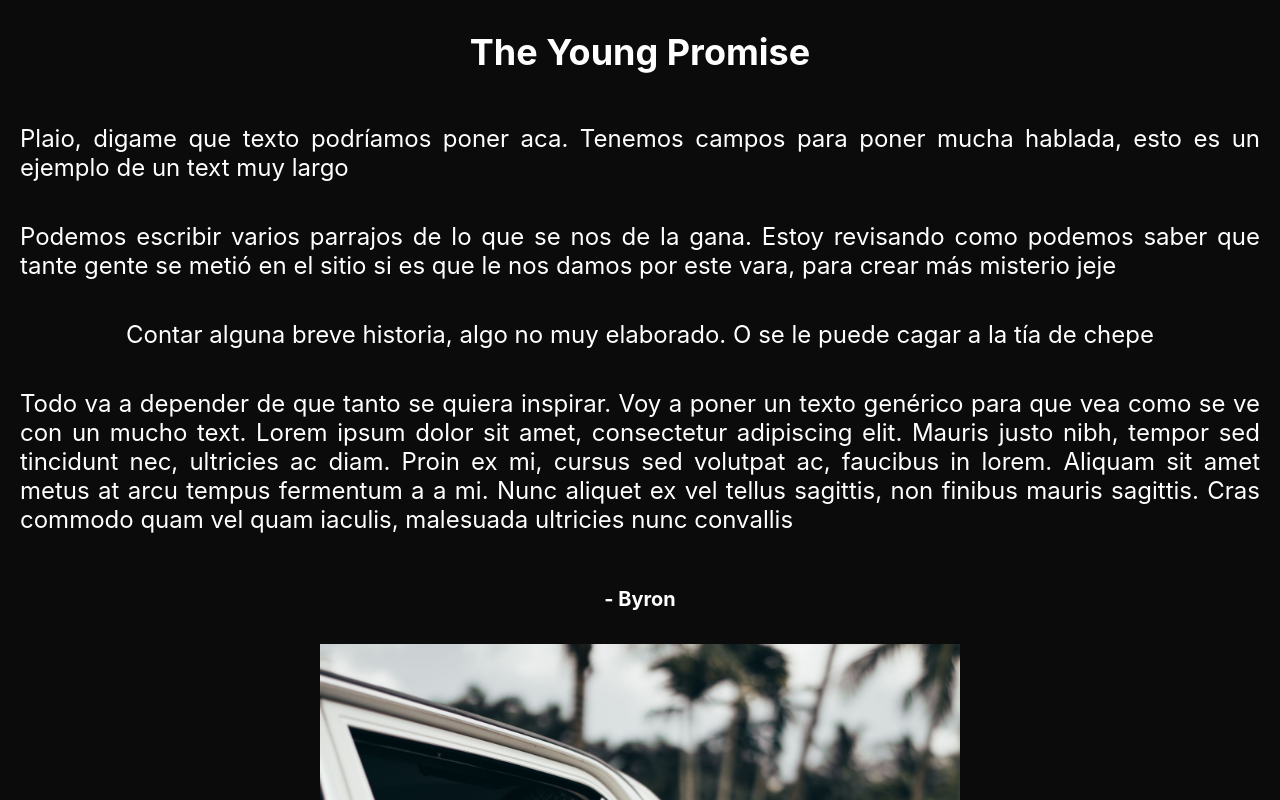
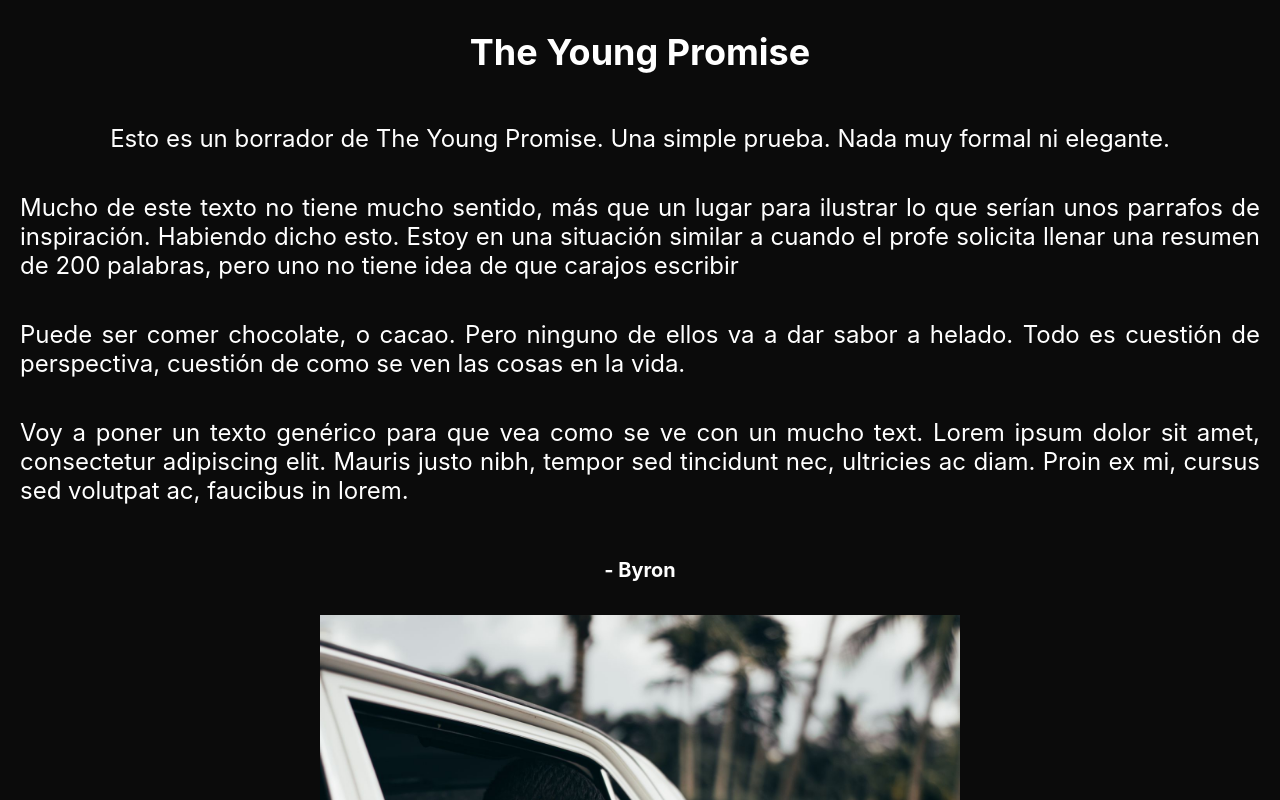
Before and after one commit to EstebanVargas10/typTest01, a React (Create React App) app: page / in a window 1280 px wide. Shown: the top 800 px of the page. Built offline with nearby package versions, Linux system fonts and the light colour scheme.

Commit message:
Cambio de texto

```diff
--- a/src/App.js
+++ b/src/App.js
@@ -16,30 +16,29 @@ function App() {
         <h2>The Young Promise</h2>
 
         <p className="customText">
-          Plaio, digame que texto podríamos poner aca. Tenemos campos para poner
-          mucha hablada, esto es un ejemplo de un text muy largo
+          Esto es un borrador de The Young Promise. Una simple prueba. Nada muy
+          formal ni elegante.
         </p>
 
         <p className="customText">
-          Podemos escribir varios parrajos de lo que se nos de la gana. Estoy
-          revisando como podemos saber que tante gente se metió en el sitio si
-          es que le nos damos por este vara, para crear más misterio jeje
+          Mucho de este texto no tiene mucho sentido, más que un lugar para
+          ilustrar lo que serían unos parrafos de inspiración. Habiendo dicho
+          esto. Estoy en una situación similar a cuando el profe solicita llenar
+          una resumen de 200 palabras, pero uno no tiene idea de que carajos
+          escribir
         </p>
 
         <p className="customText">
-          Contar alguna breve historia, algo no muy elaborado. O se le puede
-          cagar a la tía de chepe
+          Puede ser comer chocolate, o cacao. Pero ninguno de ellos va a dar
+          sabor a helado. Todo es cuestión de perspectiva, cuestión de como se
+          ven las cosas en la vida.
         </p>
 
         <p className="customText">
-          Todo va a depender de que tanto se quiera inspirar. Voy a poner un
-          texto genérico para que vea como se ve con un mucho text. Lorem ipsum
-          dolor sit amet, consectetur adipiscing elit. Mauris justo nibh, tempor
-          sed tincidunt nec, ultricies ac diam. Proin ex mi, cursus sed volutpat
-          ac, faucibus in lorem. Aliquam sit amet metus at arcu tempus fermentum
-          a a mi. Nunc aliquet ex vel tellus sagittis, non finibus mauris
-          sagittis. Cras commodo quam vel quam iaculis, malesuada ultricies nunc
-          convallis
+          Voy a poner un texto genérico para que vea como se ve con un mucho
+          text. Lorem ipsum dolor sit amet, consectetur adipiscing elit. Mauris
+          justo nibh, tempor sed tincidunt nec, ultricies ac diam. Proin ex mi,
+          cursus sed volutpat ac, faucibus in lorem.
         </p>
 
         <h5>- Byron</h5>
```
